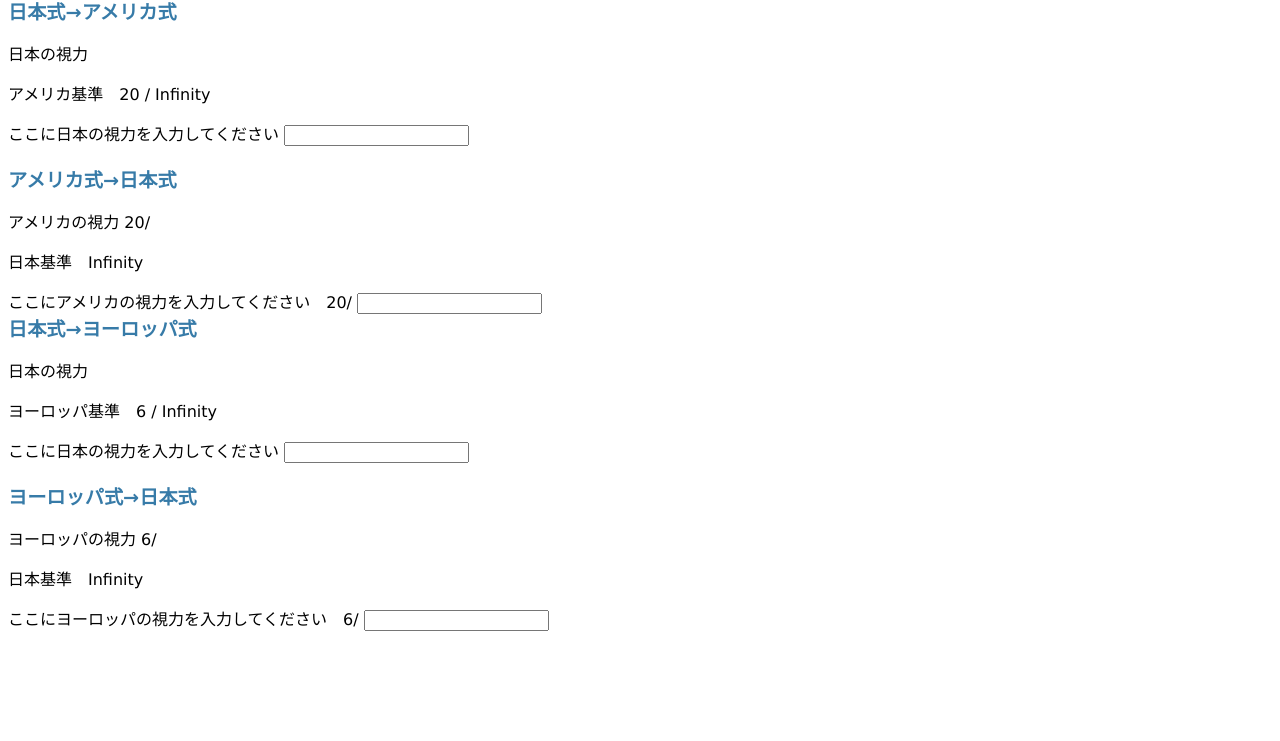
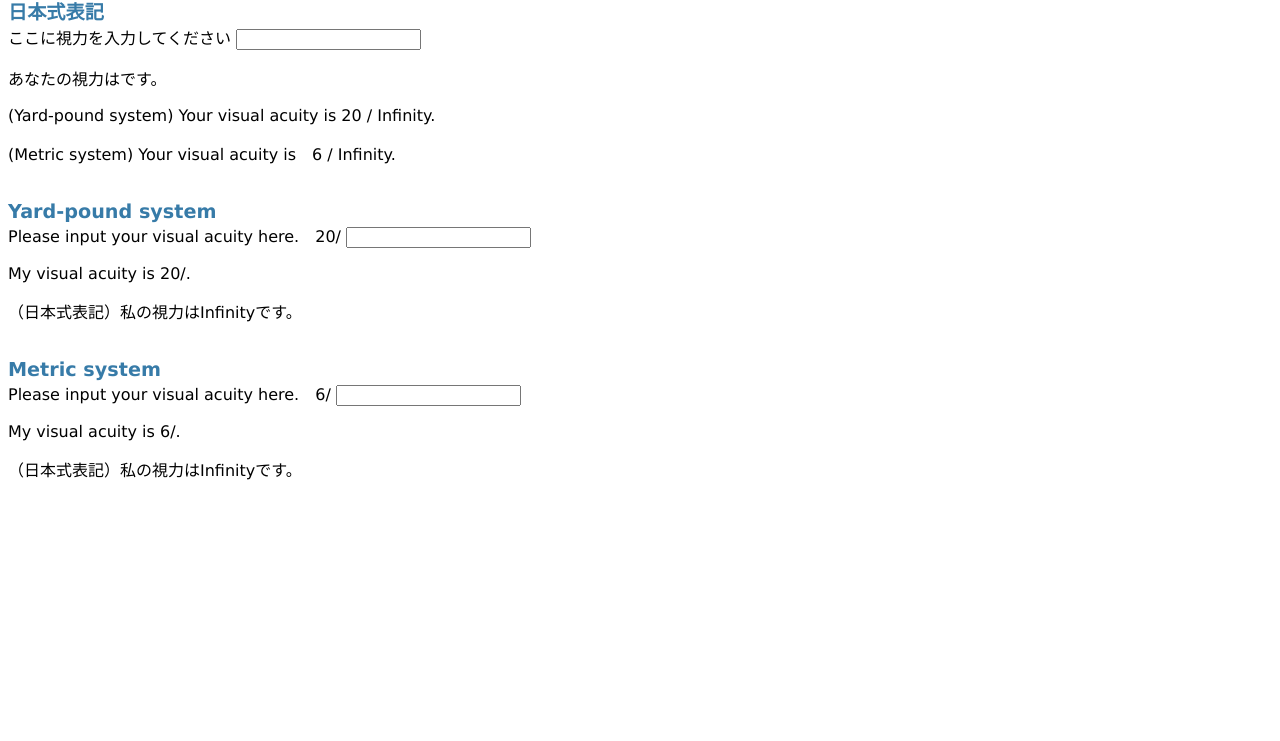
Before and after one commit to riow1983/riow1983.github.io, a plain HTML site: page visual_acuity_conversion/index.html in a window 1280 px wide. Shown: the part 59-800 px from the top of the page. Drawn offline with nearby package versions, Linux system fonts and the light colour scheme.

Commit message:
Changed format.

```diff
--- a/visual_acuity_conversion/index.html
+++ b/visual_acuity_conversion/index.html
@@ -1,5 +1,5 @@
 <!doctype html>
-<title>てすとぺーじ</title>
+<title>視力換算システム</title>
 <head>
 <meta charset="UTF-8">
 <script src="https://unpkg.com/vue/dist/vue.js"></script>
@@ -7,42 +7,37 @@
 </head>
 <body>
 
-<h1>視力換算かんたんてすと</h1>
+<h1>視力換算システム</h1>
 
-<h2> 日本式→アメリカ式 </h2>
+<h2> 日本式表記 </h2>
 <div id="app">
-   <p>日本の視力 {{ number }}</p>
-   <p>アメリカ基準　20 / {{ us_number }}</p>
-ここに日本の視力を入力してください
+ここに視力を入力してください
 <input v-model="number">
+   <p>あなたの視力は{{ number }}です。</p>
+   <p>(Yard-pound system) Your visual acuity is 20 / {{ us_number }}.</p>
+   <p>(Metric system) Your visual acuity is　6 / {{ eu_number }}.</p>
+</div>
+
+
+<br>
+
+<h2> Yard-pound system </h2>
+<div id="app2">
+Please input your visual acuity here.　20/
+<input v-model="number">
+   <p>My visual acuity is 20/{{ number }}.</p>
+   <p>（日本式表記）私の視力は{{ jp_number }}です。</p>
 </div>
 
 <br>
 
-<h2> アメリカ式→日本式 </h2>
-<div id="app2">
-   <p>アメリカの視力 20/{{ number }}</p>
-   <p>日本基準　{{ jp_number }}</p>
-ここにアメリカの視力を入力してください　20/
+<h2> Metric system </h2>
+<div id="app4">
+Please input your visual acuity here.　6/
 <input v-model="number">
-</div>
+   <p>My visual acuity is 6/{{ number }}.</p>
+   <p>（日本式表記）私の視力は{{ jp_number }}です。</p>
 
-<h2> 日本式→ヨーロッパ式 </h2>
-<div id="app3">
-   <p>日本の視力 {{ number }}</p>
-   <p>ヨーロッパ基準　6 / {{ eu_number }}</p>
-ここに日本の視力を入力してください
-<input v-model="number">
-</div>
-
-<br>
-
-<h2> ヨーロッパ式→日本式 </h2>
-<div id="app4">
-   <p>ヨーロッパの視力 6/{{ number }}</p>
-   <p>日本基準　{{ jp_number }}</p>
-ここにヨーロッパの視力を入力してください　6/
-<input v-model="number">
 </div>
 
 
--- a/visual_acuity_conversion/vueapp.js
+++ b/visual_acuity_conversion/vueapp.js
@@ -7,6 +7,11 @@ var app = new Vue({
     us_number: function(){
       var changed = Number(this.number)
       return  Math.floor(20 / changed)
+
+    },
+    eu_number: function(){
+      var changed = Number(this.number)
+      return Math.floor(6 / changed)
 
     }
   }
@@ -22,13 +27,13 @@ var app2 = new Vue({
   computed:{
     jp_number: function(){
       var changed = Number(this.number)
-      return 20 / changed
+      return Math.floor(20 / changed * 10) / 10
 
     }
   }
 })
 
-
+/*
 var app3 = new Vue({
   el: '#app3',
   data: {
@@ -42,6 +47,7 @@ var app3 = new Vue({
     }
   }
 })
+*/
 
 
 var app4 = new Vue({
@@ -52,7 +58,7 @@ var app4 = new Vue({
   computed:{
     jp_number: function(){
       var changed = Number(this.number)
-      return 6 / changed
+      return Math.floor(6 / changed * 10) / 10
 
     }
   }
```
